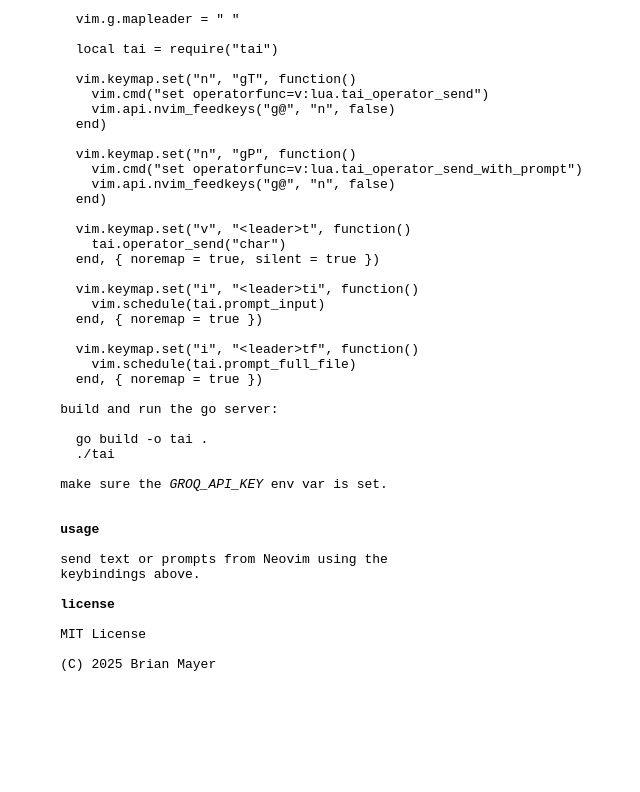
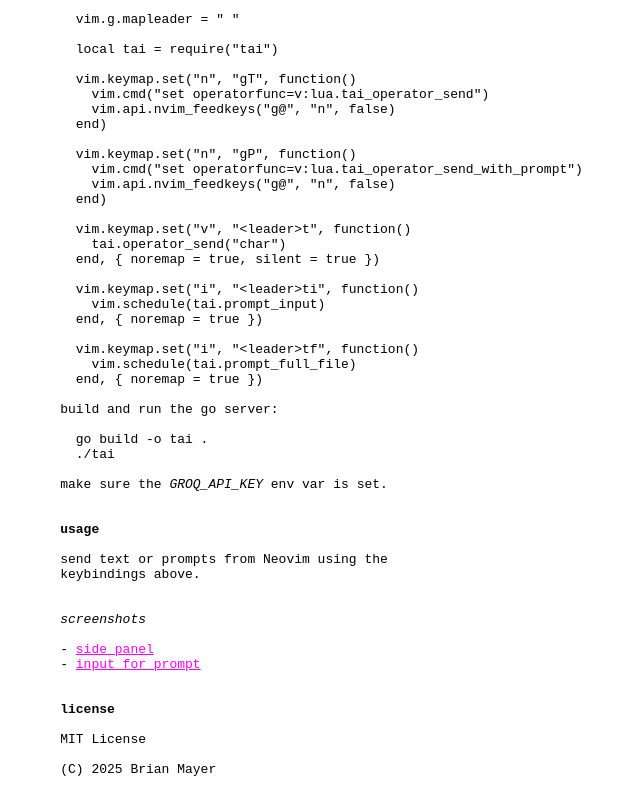
Before and after one commit to blmayer/tai, a plain HTML site: page www/index.html in a window 1280 px wide. Shown: the part 484-1276 px from the top of the page, without its empty margins (377-1017 px from the left). Before the commit the page ends 1171 px from the top, so only its background shows below. Drawn offline with Linux system fonts and the light colour scheme.

Commit message:
index: added screenshots

```diff
--- a/www/index.html
+++ b/www/index.html
@@ -75,6 +75,13 @@ make sure the <i>GROQ_API_KEY</i> env var is set.
 send text or prompts from Neovim using the
 keybindings above.
 
+
+<i>screenshots</i>
+
+- <a href="2025-08-05-174307_1372x1415_scrot.png">side panel</a>
+- <a href="2025-08-05-174401_1372x1415_scrot.png">input for prompt</a>
+
+
 <b>license</b>
 
 MIT License
```
Also changed, not shown: www/2025-08-05-174307_1372x1415_scrot.png (added), www/2025-08-05-174401_1372x1415_scrot.png (added).
